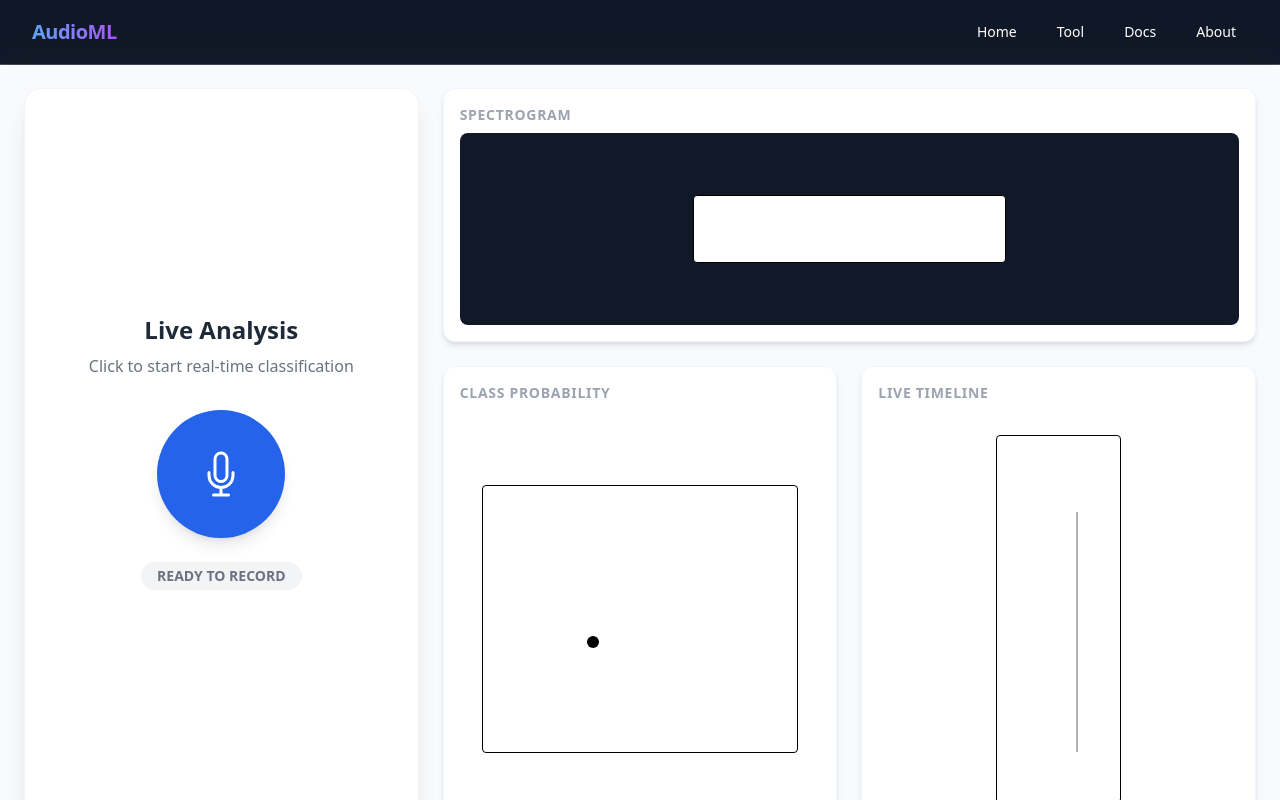
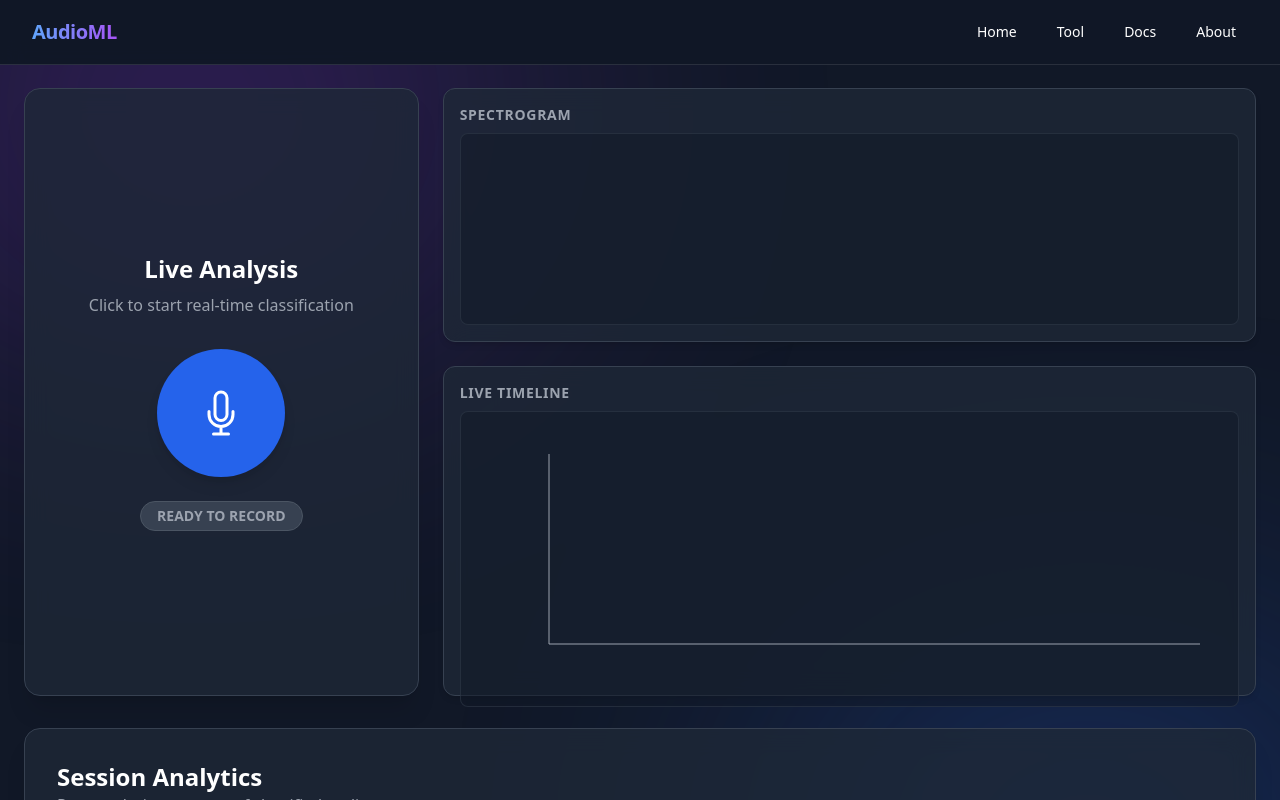
Before and after one commit to joshuauaua/TeachableMachine_React_Audio, a React (Vite) app: page /tool in a window 1280 px wide. Shown: the top 800 px of the page. Built offline with nearby package versions, Linux system fonts and the light colour scheme.

Commit message:
Updated dashboard cards

```diff
--- a/src/components/audio_visualizer.jsx
+++ b/src/components/audio_visualizer.jsx
@@ -1,29 +1,25 @@
-import React from "react";
-import "./audio_visualizer.css";
-
 export default function AudioVisualizer({ scores, labels }) {
   return (
-    <>
-    <div className="vis-border">
-      <h2 className="vis-title">Live Audio Classification</h2>
+    <div className="w-full">
+      <div className="space-y-3">
+        {labels.map((label) => (
+          <div key={label} className="w-full">
+            <div className="flex justify-between items-center mb-1">
+                <div className="text-sm font-medium text-gray-300">{label}</div>
+                <div className="text-xs text-gray-400 font-mono">
+                {((scores[label] || 0) * 100).toFixed(1)}%
+                </div>
+            </div>
 
-      <div className="space-y-2">
-        {labels.map((label) => (
-          <div key={label}>
-            <div className="text-sm font-medium">{label}</div>
-            <div className="w-full bg-gray-200 rounded">
+            <div className="w-full bg-gray-700/50 rounded-full h-3 overflow-hidden">
               <div
-                className="bg-green-500 h-3 rounded"
+                className="bg-blue-500 h-full rounded-full transition-all duration-300 ease-out"
                 style={{ width: `${(scores[label] || 0) * 100}%` }}
               ></div>
-            </div>
-            <div className="text-xs text-gray-600">
-              {((scores[label] || 0) * 100).toFixed(1)}%
             </div>
           </div>
         ))}
       </div>
     </div>
-    </>
   );
 }
--- a/src/components/timeline_graph.jsx
+++ b/src/components/timeline_graph.jsx
@@ -1,5 +1,5 @@
 import React from "react";
-import "./audio_visualizer.css";
+
 
 import {
   LineChart,
@@ -24,25 +24,34 @@ export default function TimelineGraph({ activations }) {
   });
 
   return (
-    <div className="vis-border">
-      <h2 className="vis-title">Timeline</h2>
-      <ResponsiveContainer width="95%" height={300}>
-        <ScatterChart margin={{ top: 20, right: 30, bottom: 10, left: 10 }}>
+    <div className="w-full h-full flex items-center justify-center p-2">
+      <ResponsiveContainer width="100%" height={250}>
+        <ScatterChart margin={{ top: 20, right: 30, bottom: 10, left: 0 }}>
           <XAxis
             dataKey="timestamp"
             name="Time"
             type="number"
             tickFormatter={(t) => `${(t / 1000).toFixed(1)}s`}
             domain={["auto", "auto"]}
+            stroke="#9ca3af"
+            tick={{ fill: '#9ca3af' }}
           />
           <YAxis
             type="category"
             dataKey="label"
             name="Class"
             allowDuplicatedCategory={false}
+            stroke="#9ca3af"
+            tick={{ fill: '#9ca3af' }}
+            width={80}
           />
-          <Tooltip cursor={{ strokeDasharray: "3 3" }} />
-          <Scatter data={displayData} fill="#8884d8" />
+          <Tooltip
+            cursor={{ strokeDasharray: "3 3", stroke: '#4b5563' }}
+            contentStyle={{ backgroundColor: '#1f2937', border: '1px solid #374151', borderRadius: '0.5rem', color: '#f3f4f6' }}
+            itemStyle={{ color: '#f3f4f6' }}
+            labelStyle={{ color: '#9ca3af' }}
+          />
+          <Scatter data={displayData} fill="#60a5fa" shape="circle" />
         </ScatterChart>
       </ResponsiveContainer>
     </div>
--- a/src/pages/Tool.jsx
+++ b/src/pages/Tool.jsx
@@ -1,7 +1,7 @@
 import React, { useEffect, useState } from "react";
 import AudioVisualizer from "../components/audio_visualizer.jsx";
 import TimelineGraph from "../components/timeline_graph.jsx";
-import { RadialClassDistribution } from "../components/radial_class_distribution.jsx";
+
 import { SummaryDashboard } from "../components/summary_dashboard.jsx";
 import "../components/audio_visualizer.css";
 
@@ -92,15 +92,23 @@ export default function Tool() {
   };
 
   return (
-    <div className="min-h-screen bg-gray-50 p-6 flex flex-col gap-8">
+    <div className="min-h-screen bg-gray-900 text-white flex flex-col items-center relative overflow-hidden p-6 gap-8">
+      {/* Background Effects */}
+      <div className="absolute top-0 left-0 w-full h-full overflow-hidden z-0 pointer-events-none">
+        <div className="absolute -top-[20%] -left-[10%] w-[50%] h-[50%] bg-purple-600 rounded-full blur-[150px] opacity-20 animate-pulse"></div>
+        <div className="absolute -bottom-[20%] -right-[10%] w-[50%] h-[50%] bg-blue-600 rounded-full blur-[150px] opacity-20 animate-pulse"></div>
+      </div>
+
+      {/* Main Content Wrapper */}
+      <div className="relative z-10 w-full max-w-7xl mx-auto flex flex-col gap-8">
 
         {/* Top Split Section */}
         <div className="grid grid-cols-1 lg:grid-cols-12 gap-6">
 
             {/* Left: Microphone Control */}
-        <div className="lg:col-span-4 flex flex-col items-center justify-center bg-white rounded-2xl shadow-xl p-8 transition-all hover:shadow-2xl border border-gray-100">
-           <h2 className="text-2xl font-bold text-gray-800 mb-2">Live Analysis</h2>
-           <p className="text-gray-500 mb-8 text-center">Click to start real-time classification</p>
+            <div className="lg:col-span-4 flex flex-col items-center justify-center bg-gray-800/80 backdrop-blur-md rounded-2xl shadow-xl p-8 border border-gray-700 transition-all hover:bg-gray-800 hover:shadow-2xl">
+            <h2 className="text-2xl font-bold text-white mb-2">Live Analysis</h2>
+            <p className="text-gray-400 mb-8 text-center">Click to start real-time classification</p>
 
             <button
                 onClick={isListening ? stopListening : startListening}
@@ -112,7 +120,7 @@ export default function Tool() {
                     {isListening ? <StopIcon /> : <MicIcon />}
             </button>
 
-           <div className={`mt-6 font-semibold px-4 py-1 rounded-full text-sm ${isListening ? 'bg-red-100 text-red-600' : 'bg-gray-100 text-gray-500'}`}>
+            <div className={`mt-6 font-semibold px-4 py-1 rounded-full text-sm ${isListening ? 'bg-red-900/30 text-red-400 border border-red-900/50' : 'bg-gray-700 text-gray-400 border border-gray-600'}`}>
                     {isListening ? "RECORDING ACTIVE" : "READY TO RECORD"}
             </div>
             </div>
@@ -120,26 +128,17 @@ export default function Tool() {
             {/* Right: Live Dashboard Cards */}
             <div className="lg:col-span-8 grid grid-cols-1 md:grid-cols-2 gap-6">
                 {/* Audio Visualizer Card */}
-             <div className="bg-white rounded-xl shadow-md p-4 col-span-1 md:col-span-2 border border-blue-50">
+                <div className="bg-gray-800/80 backdrop-blur-md rounded-xl shadow-md p-4 col-span-1 md:col-span-2 border border-gray-700">
                     <h3 className="text-sm font-bold text-gray-400 uppercase tracking-wider mb-2">Spectrogram</h3>
-                <div className="h-48 overflow-hidden rounded-lg bg-gray-900 flex items-center justify-center">
+                    <div className="h-48 overflow-hidden rounded-lg bg-gray-900/50 border border-gray-700/50 flex items-center justify-center">
                         <AudioVisualizer scores={scores} labels={labels} />
                     </div>
                 </div>
 
-            {/* Radial Distribution */}
-             <div className="bg-white rounded-xl shadow-md p-4 border border-blue-50">
-                 <h3 className="text-sm font-bold text-gray-400 uppercase tracking-wider mb-2">Class Probability</h3>
-                <div className="flex items-center justify-center h-full min-h-[200px]">
-                     <RadialClassDistribution classScores={scores} />
-                </div>
-            </div>
-
                 {/* Timeline Live View */}
-             <div className="bg-white rounded-xl shadow-md p-4 border border-blue-50">
+                <div className="bg-gray-800/80 backdrop-blur-md rounded-xl shadow-md p-4 col-span-1 md:col-span-2 border border-gray-700">
                     <h3 className="text-sm font-bold text-gray-400 uppercase tracking-wider mb-2">Live Timeline</h3>
-                <div className="flex items-center justify-center h-full min-h-[200px] overflow-hidden">
-                    {/* Reusing Timeline Graph but might need adjustment for container size */}
+                    <div className="flex items-center justify-center h-full min-h-[200px] overflow-hidden rounded-lg bg-gray-900/50 border border-gray-700/50">
                         <TimelineGraph activations={activations} />
                     </div>
                 </div>
@@ -147,14 +146,15 @@ export default function Tool() {
         </div>
 
         {/* Bottom: Summary Dashboard */}
-      <div className="bg-white rounded-2xl shadow-xl p-8 border border-gray-100">
+        <div className="bg-gray-800/80 backdrop-blur-md rounded-2xl shadow-xl p-8 border border-gray-700">
             <div className="flex items-center justify-between mb-6">
                 <div>
-                 <h2 className="text-2xl font-bold text-gray-800">Session Analytics</h2>
-                <p className="text-gray-500">Post-analysis summary of classified audio events</p>
+                    <h2 className="text-2xl font-bold text-white">Session Analytics</h2>
+                    <p className="text-gray-400">Post-analysis summary of classified audio events</p>
                 </div>
             </div>
             <SummaryDashboard history={activations} />
+        </div>
       </div>
 
     </div>
```
Lines whose indentation alone changed are shown as unchanged.
